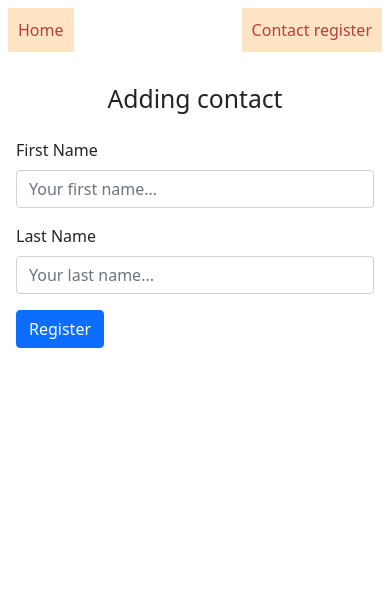
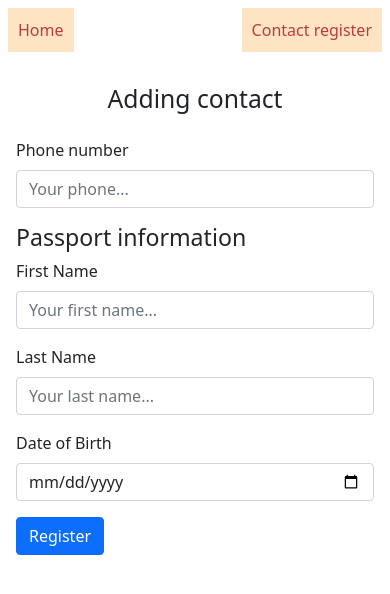
Before and after one commit to nikizhelqzkov/Angular-projects, an Angular app in the folder telRegister/: page /register/add in a window 390 px wide. Shown: the top 594 px of the page. Built offline with nearby package versions, Linux system fonts and the light colour scheme.

Commit message:
Adding phone section Added phone section in the register form

```diff
--- a/telRegister/src/app/interfaces/IContact/Icontact.ts
+++ b/telRegister/src/app/interfaces/IContact/Icontact.ts
@@ -3,7 +3,7 @@ import { IPassport } from "./IPassportData";
 
 export interface IContact{
   id:number;
-  telephone?:string;
+  telephone:string;
   passportData:IPassport;
   address?:IAddress;
 }
--- a/telRegister/src/app/register/new-register/new-register.component.html
+++ b/telRegister/src/app/register/new-register/new-register.component.html
@@ -7,6 +7,17 @@
   (ngSubmit)="pushData(registerForm.value)"
   class="registerForm"
 >
+<div class="mb-3">
+  <label for="telephone" class="form-label">Phone number</label>
+  <input
+    formControlName="telephone"
+    type="tel"
+    name="telephone"
+    class="form-control"
+    id="telephone"
+    placeholder="Your phone..."
+  />
+</div>
   <passport-group formGroupName="passportData"></passport-group>
   <button type="submit" class="btn btn-primary">Register</button>
 </form>
--- a/telRegister/src/app/register/new-register/new-register.component.ts
+++ b/telRegister/src/app/register/new-register/new-register.component.ts
@@ -2,7 +2,6 @@ import { Component, OnInit } from '@angular/core';
 import { FormBuilder, FormGroup } from '@angular/forms';
 import { Router } from '@angular/router';
 import { IContact } from 'src/app/interfaces/IContact/Icontact';
-import { IPassport } from 'src/app/interfaces/IContact/IPassportData';
 import { RegisterService } from 'src/app/services/register/register.service';
 
 @Component({
@@ -12,29 +11,26 @@ import { RegisterService } from 'src/app/services/register/register.service';
 })
 export class NewRegisterComponent implements OnInit {
   public registerForm!:FormGroup;
-  // public firstName: string = '';
-  // public lastName: string = '';
-  // public tel :any;
-  // public passportData:IPassport = {
-  //   firstName:'',
-  //   lastName:''
-  // }
-
   constructor(private route: Router, private regService: RegisterService,
    private fb:FormBuilder) {}
-  pushData(data: any): void {
+
+   ngOnInit(): void {
+     this.registerForm = this.fb.group({
+       telephone:'',
+       passportData:this.fb.group({
+         firstName:'',
+         lastName: '',
+         dateOfBirth:new Date(),
+       })
+     })
+   }
+
+   // methods
+  pushData(data: IContact): void {
     console.log(data);
     this.regService.addRegister(data).subscribe((result) => {
       console.log(result);
     });
     this.route.navigate(['register']);
   }
-  ngOnInit(): void {
-    this.registerForm = this.fb.group({
-      passportData:this.fb.group({
-        firstName:'',
-        lastName: ''
-      })
-    })
-  }
 }
--- a/telRegister/src/app/register/new-register/passport-group/passport-group.component.html
+++ b/telRegister/src/app/register/new-register/passport-group/passport-group.component.html
@@ -1,4 +1,5 @@
 <ng-container [formGroup]="passportForm">
+  <h3>Passport information</h3>
   <div class="mb-3">
     <label for="firstName" class="form-label">First Name</label>
     <input
@@ -21,4 +22,15 @@
       placeholder="Your last name..."
     />
   </div>
+  <div class="mb-3">
+    <label for="lastName" class="form-label">Date of Birth</label>
+    <input
+      formControlName="dateOfBirth"
+      type="date"
+      name="dateOfBirth"
+      class="form-control"
+      id="dateOfBirth"
+      placeholder="Date of your Birth"
+    />
+  </div>
 </ng-container>
--- a/telRegister/src/app/services/register/register.service.ts
+++ b/telRegister/src/app/services/register/register.service.ts
@@ -24,15 +24,16 @@ export class RegisterService {
       })
     );
   }
-  addRegister(data: any): Observable<IContact[]> {
+  addRegister(data: IContact): Observable<IContact[]> {
     const idList = this.DATA.map((data) => data.id);
     const id = idList.length === 0 ? 0 : Math.max(...idList) + 1;
-    const newData = data.passportData;
-    newData.id = id;
-    const result = {
+    const passportData = data.passportData;
+    const result:IContact = {
       id,
-      passportData: newData,
+      telephone:data.telephone,
+      passportData,
     };
+
     this.DATA.push(result);
     return this.getList();
   }
```
